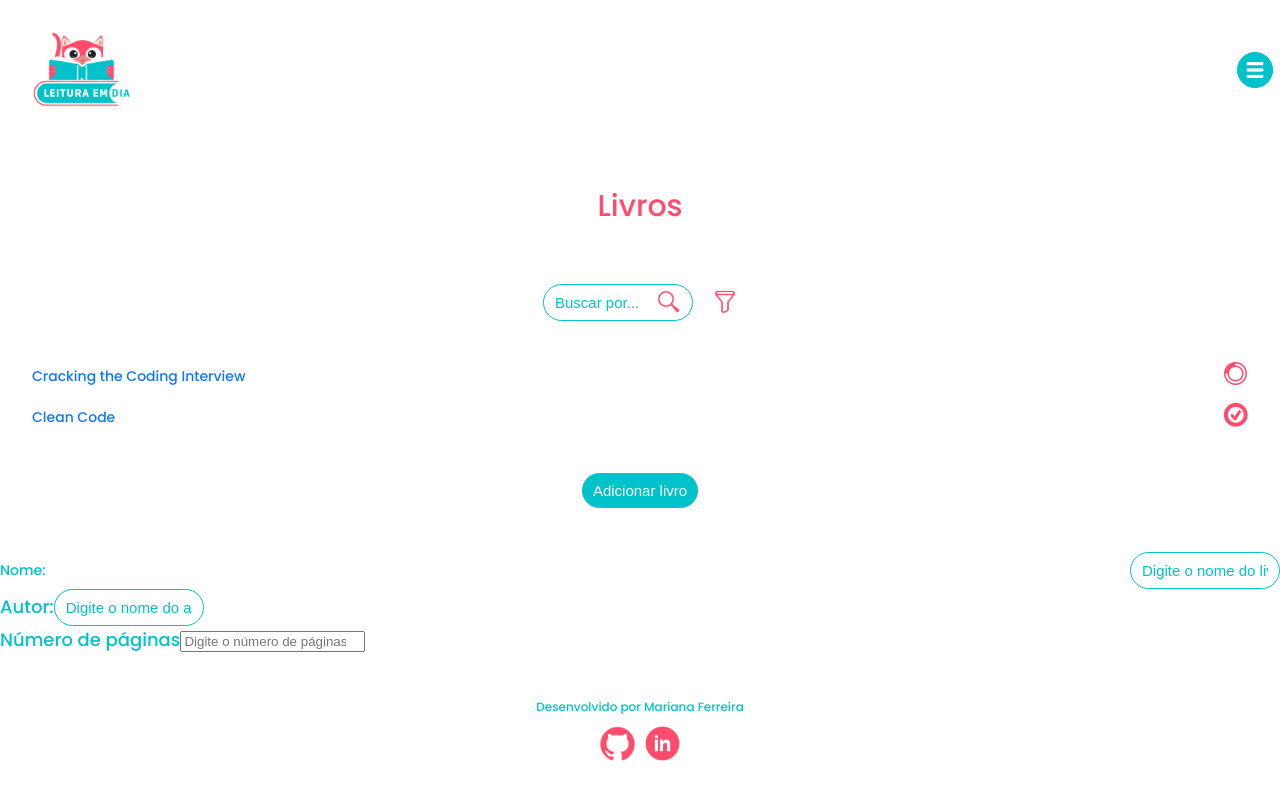
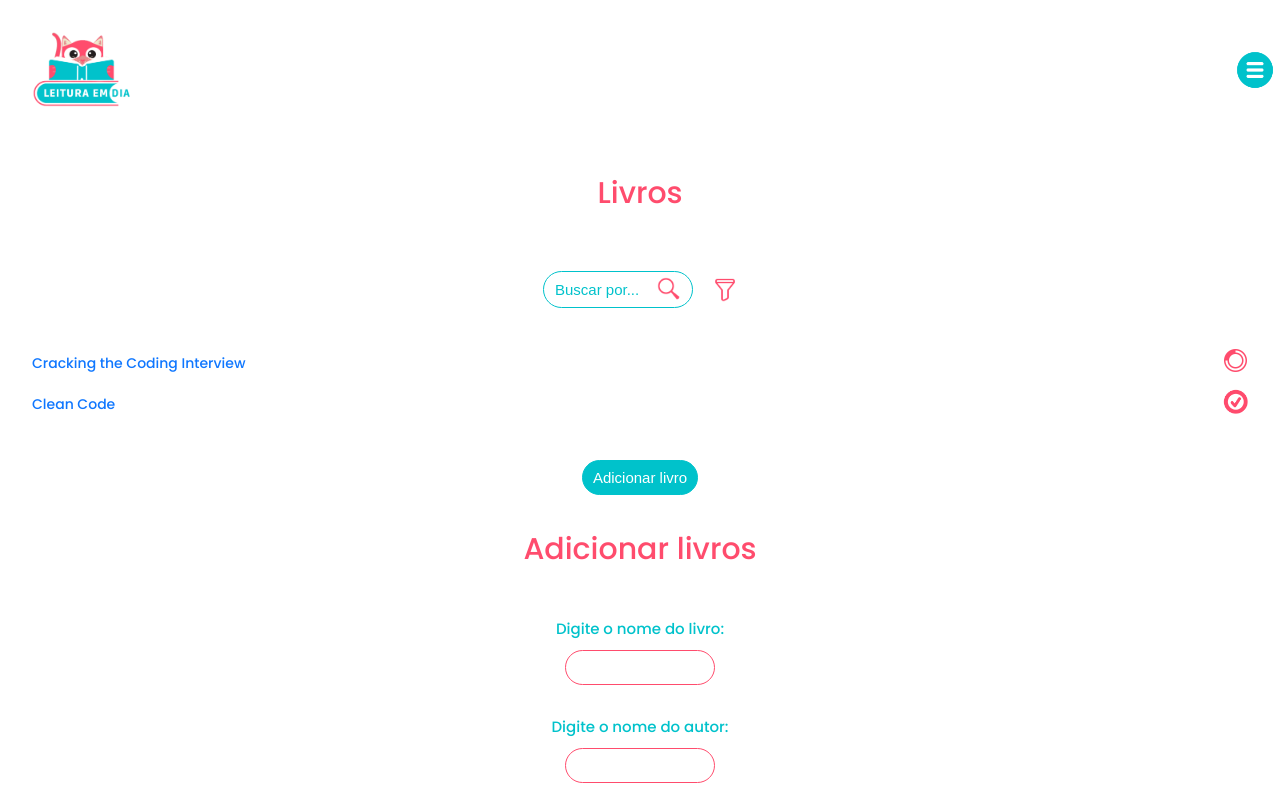
Before and after one commit to mariferreiradev/leitura-em-dia, a Vue app in the folder leitura-em-dia/: page /seus-livros in a window 1280 px wide. Shown: the top 800 px of the page. Built offline with nearby package versions, Linux system fonts and the light colour scheme.

Commit message:
style modal seus livros view

```diff
--- a/leitura-em-dia/src/views/SeusLivrosView.vue
+++ b/leitura-em-dia/src/views/SeusLivrosView.vue
@@ -27,17 +27,21 @@
         </div>
     </div>
     <div class="add-livros">
-        <div class="livro">
-            <label for="">Nome:</label>
-            <input type="text" placeholder="Digite o nome do livro...">
+        <h1>Adicionar livros</h1>
+        <div class="nome-livro">
+            <label for="">Digite o nome do livro:</label>
+            <input type="text">
         </div>
-        <div class="autor">
-            <label for="">Autor:</label>
-            <input type="text" placeholder="Digite o nome do autor...">
+        <div class="nome-autor">
+            <label for="">Digite o nome do autor:</label>
+            <input type="text">
         </div>
-        <div class="paginas">
-            <label for="">Número de páginas</label>
-            <input type="number" placeholder="Digite o número de páginas...">
+        <div class="n-paginas">
+            <label for="">Digite o número de páginas:</label>
+            <input type="number">
+        </div>
+        <div class="btn">
+            <button class="btn-add">Adicionar</button>
         </div>
     </div>
 </template>
@@ -105,6 +109,7 @@
         align-items: center;
         width: 100%;
         font-size: 14px;
+        cursor: pointer;
     }
     .livro span {
         color: #ff4c6d;
@@ -130,4 +135,51 @@
         transition: 0.4s;
     }
 
+    .add-livros {
+        display: flex;
+        flex-direction: column;
+        align-items: center;
+        justify-content: center;
+        gap: 30px;
+    }
+
+    .nome-livro, .nome-autor, .n-paginas {
+        font-size: 15px;
+        display: flex;
+        flex-direction: column;
+        align-items: center;
+        justify-content: center;
+        gap: 10px;
+    }
+
+    .nome-livro input, .nome-autor input{
+        width: 150px;
+        font-size: 15px;
+        color: #0f77ff;
+        border: 1px solid #ff4c6d;
+        border-radius: 25px;
+        padding: 8px 10px;
+        outline-color: #ff4c6d;
+    }
+
+    input[type="number"] {
+        width: 150px;
+        font-size: 15px;
+        color: #0f77ff;
+        border: 1px solid #ff4c6d;
+        border-radius: 25px;
+        padding: 8px 10px;
+        outline-color: #ff4c6d;
+    }
+
+    input[type="number"]:focus {
+        border: 2px solid #ff4c6d;
+    }
+
+    input[type="number"]::-webkit-outer-spin-button,
+    input[type="number"]::-webkit-inner-spin-button {
+        -webkit-appearance: none;
+        margin: 0;
+    }
+
 </style>
```
